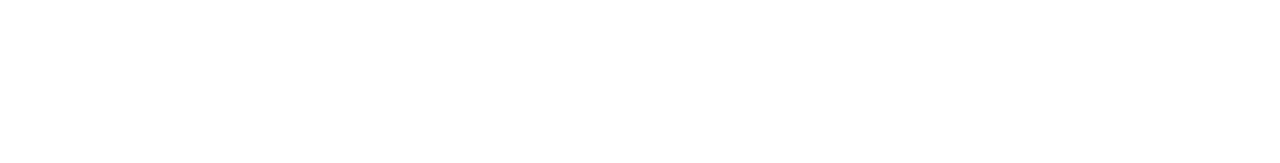
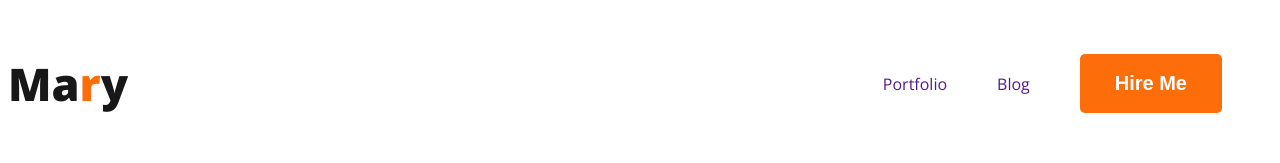
Before and after one commit to subas-roy/web-developer-portfolio, a plain HTML site: page index.html in a window 1280 px wide. Drawn offline with nearby package versions, Linux system fonts and the light colour scheme.

Commit message:
added nav

```diff
--- a/index.html
+++ b/index.html
@@ -4,10 +4,21 @@
   <meta charset="UTF-8">
   <meta name="viewport" content="width=device-width, initial-scale=1.0">
   <title>Web Developer Portfolio</title>
+  <link rel="stylesheet" href="styles/portfolio.css">
+  <link rel="preconnect" href="https://fonts.googleapis.com">
+  <link rel="preconnect" href="https://fonts.gstatic.com" crossorigin>
+  <link href="https://fonts.googleapis.com/css2?family=Open+Sans:wght@400;700;800&display=swap" rel="stylesheet">
 </head>
 <body>
   <header>
-
+    <nav>
+      <h3 class="nav-title">Ma<span class="text-primary">r</span>y</h3>
+      <ul>
+        <li><a href="">Portfolio</a></li>
+        <li><a href="">Blog</a></li>
+        <li><button class="btn-primary">Hire Me</button></li>
+      </ul>
+    </nav>
   </header>
 
   <main>
--- /dev/null
+++ b/styles/portfolio.css
@@ -0,0 +1,39 @@
+/* common shared styles */
+body {
+  font-family: 'Open Sans', sans-serif;
+}
+
+/* nav related styles */
+nav {
+  display: flex;
+  align-items: center;
+  justify-content: space-between;
+}
+.nav-title {
+  color: #181818;
+  font-size: 45px;
+  font-weight: 800;
+}
+.text-primary {
+  color: #FD6E0A;
+}
+nav > ul {
+  display: flex;
+  align-items: center;
+}
+nav li {
+  list-style: none;
+  margin-right: 50px;
+}
+nav a {
+  text-decoration: none;
+}
+.btn-primary {
+  border-radius: 5px;
+  background: #FD6E0A;
+  font-size: 20px;
+  font-weight: 700;
+  color: white;
+  border: 0;
+  padding: 18px 35px;
+}
```
